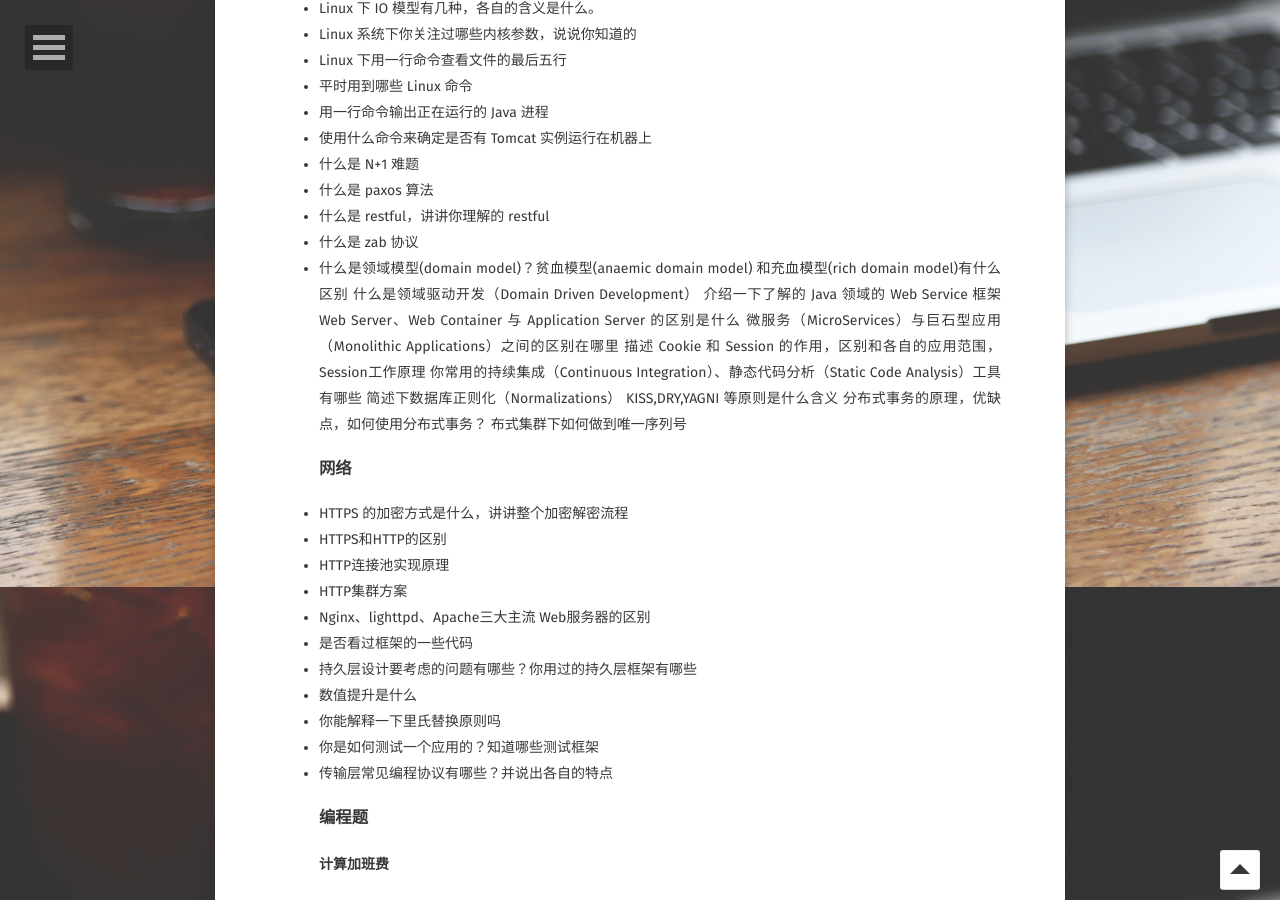
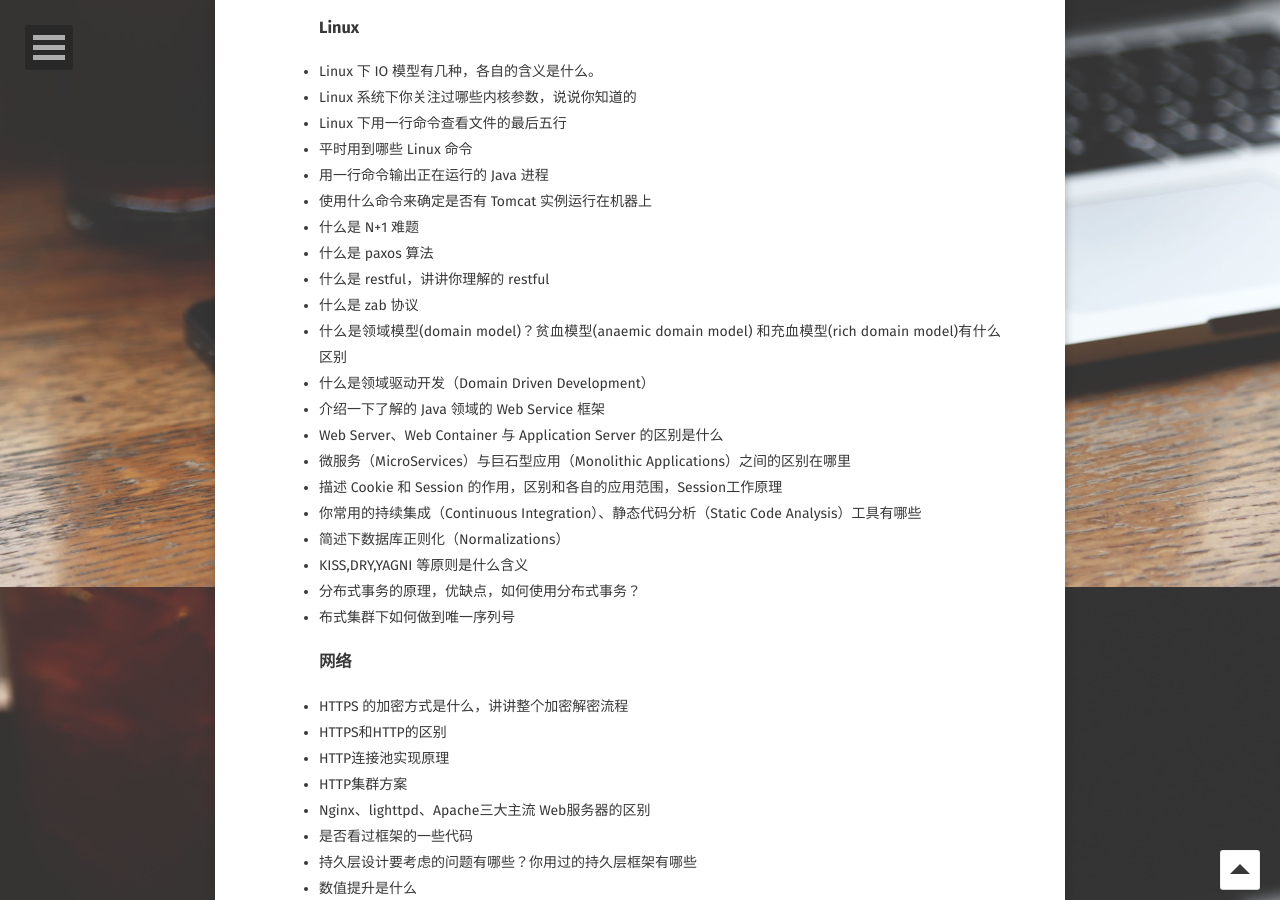
Before and after one commit to lindage1994/lindage1994.github.io, a Jekyll site: the page built from _posts/2018-5-12-java面试题汇总.md, in a window 1280 px wide and 900 px high, scrolled down 17413 px. Built offline with Jekyll 4.4.1, drawn with Linux system fonts in a browser that asks for light colours; some web fonts are replaced; comment, search, counter and statistics services are not loaded; some of the changed text lies outside the part shown.

Commit message:
更新部分面试题

```diff
--- a/_posts/2018-5-12-java面试题汇总.md
+++ b/_posts/2018-5-12-java面试题汇总.md
@@ -274,7 +274,7 @@
 - 线程和进程有什么区别？进程间如何通讯，线程间如何通讯
 - 什么是多线程环境下的伪共享（false sharing）
 - 同步和异步有何异同，在什么情况下分别使用他们？举例说明
-###￥ Current
+#### Current
 - ConcurrentHashMap 和 Hashtable的区别
 - ArrayBlockingQueue, CountDownLatch的用法
 - ConcurrentHashMap的并发度是什么
@@ -526,7 +526,7 @@
 - 应用服务器与WEB 服务器的区别？应用服务器怎么监控性能，各种方式的区别？你使用过的应用服务器优化技术有哪些
 - 大型网站在架构上应当考虑哪些问题
 - 有没有处理过线上问题？出现内存泄露，CPU利用率标高，应用无响应时如何处理的
-最近看什么书，印象最深刻的是什么
+- 最近看什么书，印象最深刻的是什么
 - 描述下常用的重构技巧
 - 你使用什么版本管理工具？分支（Branch）与标签（Tag）之间的区别在哪里
 - 你有了解过存在哪些反模式（Anti-Patterns）吗
@@ -560,16 +560,16 @@
 - 什么是 restful，讲讲你理解的 restful
 - 什么是 zab 协议
 - 什么是领域模型(domain model)？贫血模型(anaemic domain model) 和充血模型(rich domain model)有什么区别
-什么是领域驱动开发（Domain Driven Development）
-介绍一下了解的 Java 领域的 Web Service 框架
-Web Server、Web Container 与 Application Server 的区别是什么
-微服务（MicroServices）与巨石型应用（Monolithic Applications）之间的区别在哪里
-描述 Cookie 和 Session 的作用，区别和各自的应用范围，Session工作原理
-你常用的持续集成（Continuous Integration）、静态代码分析（Static Code Analysis）工具有哪些
-简述下数据库正则化（Normalizations）
-KISS,DRY,YAGNI 等原则是什么含义
-分布式事务的原理，优缺点，如何使用分布式事务？
-布式集群下如何做到唯一序列号
+- 什么是领域驱动开发（Domain Driven Development）
+- 介绍一下了解的 Java 领域的 Web Service 框架
+- Web Server、Web Container 与 Application Server 的区别是什么
+- 微服务（MicroServices）与巨石型应用（Monolithic Applications）之间的区别在哪里
+- 描述 Cookie 和 Session 的作用，区别和各自的应用范围，Session工作原理
+- 你常用的持续集成（Continuous Integration）、静态代码分析（Static Code Analysis）工具有哪些
+- 简述下数据库正则化（Normalizations）
+- KISS,DRY,YAGNI 等原则是什么含义
+- 分布式事务的原理，优缺点，如何使用分布式事务？
+- 布式集群下如何做到唯一序列号
 ### 网络
 - HTTPS 的加密方式是什么，讲讲整个加密解密流程
 - HTTPS和HTTP的区别
```
Also changed, not shown: other parts of _posts/2018-5-12-java面试题汇总.md (+53 -0 lines).
